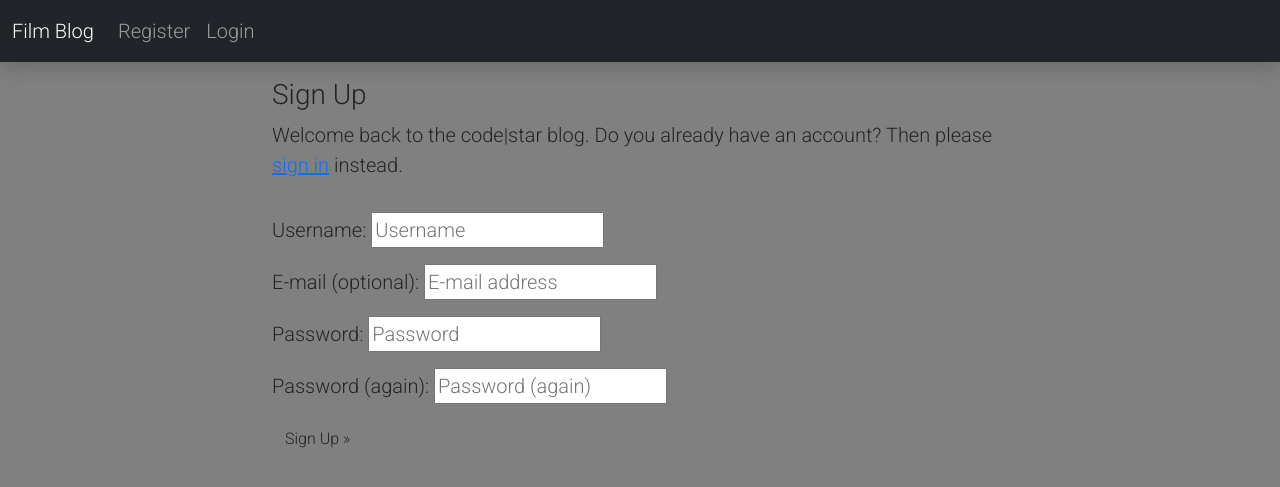
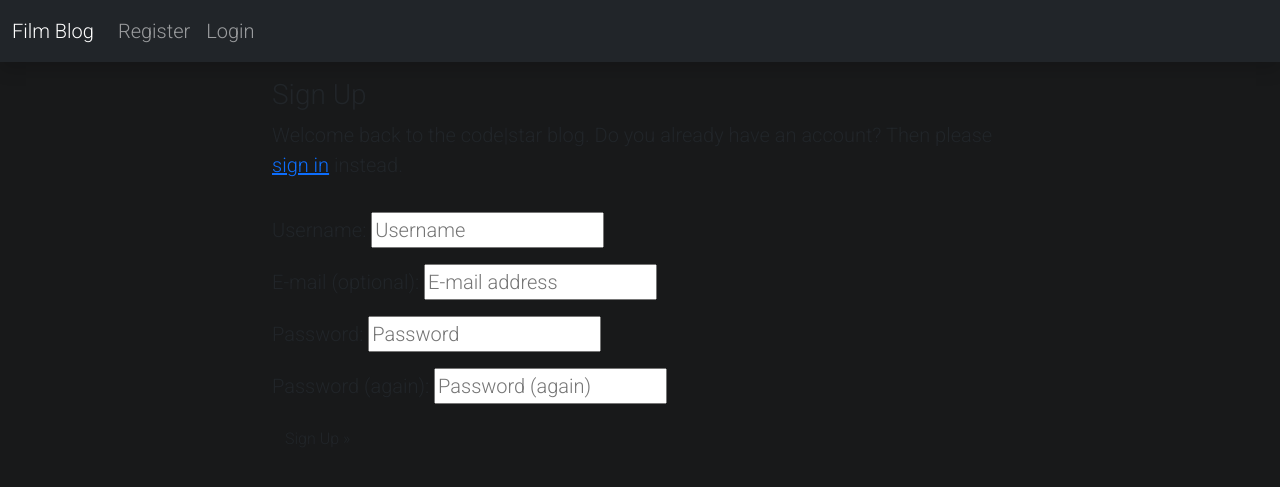
Before and after one commit to colinshaw1/portfolio-project-4, a Django app: page /accounts/signup/ in a window 1280 px wide. Shown: the top 487 px of the page. Run offline with Django 4.2, Linux system fonts and the light colour scheme.

Commit message:
background colour of dark grey to app

```diff
--- a/static/css/style.css
+++ b/static/css/style.css
@@ -1,7 +1,7 @@
 body {
     font-family: "Roboto", sans-serif;
     font-size: 20px;
-    background-color: #808080;
+    background-color: #18191a;
 }
 
 .shadow {
```
